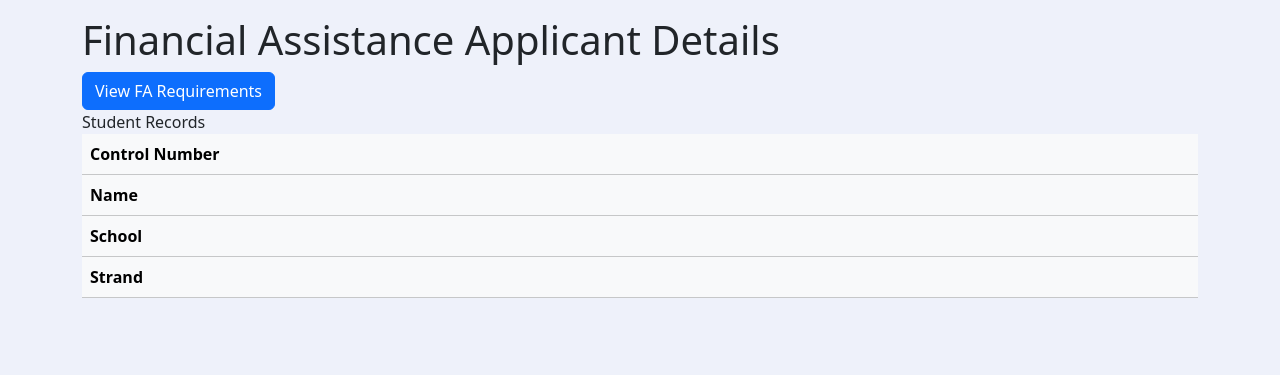
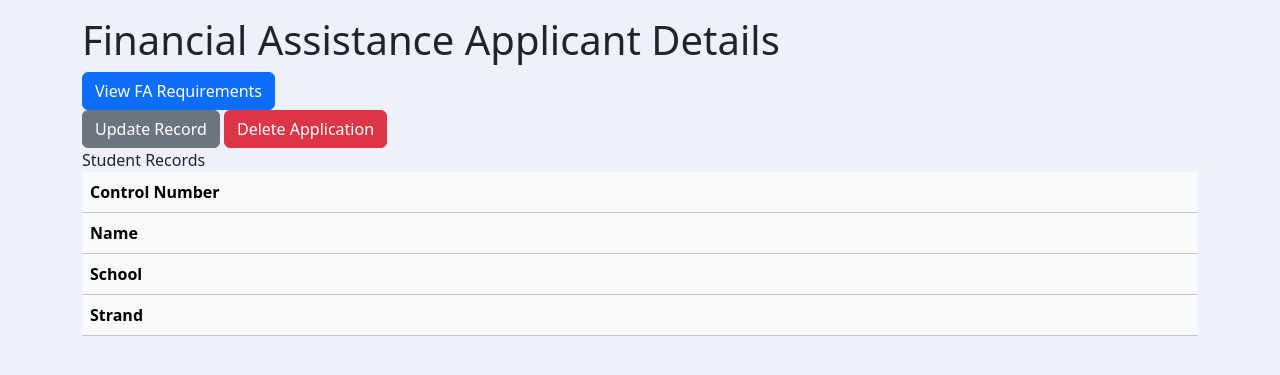
Before and after one commit to BMatthewArzola/Binan-Analytics, a Django app: page /FA_Applicant_Info/1/ in a window 1280 px wide. Shown: the part 56-431 px from the top of the page. Run offline with Django 4.2, Linux system fonts and the light colour scheme; the visitor is signed in with stand-in values (Sample User, id 1); data that the repository does not hold is empty.

Commit message:
jf 11/14/2023

```diff
--- a/project/base/templates/FA/applicant_list.html
+++ b/project/base/templates/FA/applicant_list.html
@@ -11,7 +11,7 @@
       <div class="main-content flex-grow-1">
         <h1>Applicant List</h1>
         <div class="d-flex justify-content-end">
-          <a href="{% url 'add_applicant' %}" class="btn btn-secondary">Add Applicant</a>
+          <a href="{% url 'add_fa_applicant' %}" class="btn btn-secondary">Add Applicant</a>
 
           <form method="post" action="{% url 'fa_filter_applicants' %}">
             {% csrf_token %}
--- a/project/base/templates/FA/assistance_add_applicant.html
+++ b/project/base/templates/FA/assistance_add_applicant.html
@@ -9,7 +9,7 @@
     <h1>Add Record</h1>
 
     <br/>
-    <form method="POST" action="{% url 'add_financial_assistance' %}">
+    <form method="POST" action="{% url 'add_fa_applicant' %}">
         {% csrf_token %}
 
     <div class = "text-center">
--- a/project/base/templates/FA/fa_applicant_info.html
+++ b/project/base/templates/FA/fa_applicant_info.html
@@ -8,6 +8,11 @@
       <form action="{% url 'fa_requirements_list' control_number=records.control_number %}" method="get">
         <button class="btn btn-primary">View FA Requirements</button>
       </form>
+
+      <a href = "{% url 'update_fa_record' records.id  %}" class="btn btn-secondary">Update Record</a>
+      <a href="{% url 'delete_applicant_id' records.id 'fa_application' %}" class="btn btn-danger">Delete Application</a>
+
+
 
       <div>
         <a style="display: inline-block;">Student Records</a>
--- a/project/base/templates/FA/fa_failed_info.html
+++ b/project/base/templates/FA/fa_failed_info.html
@@ -10,7 +10,7 @@
     <p>Course: {{ failed_applicant.course }}</p>
 
 
-
+    <a href="{% url 'delete_applicant' failed_applicant.control_number 'fa_failed' %}" class="btn btn-danger">Delete Application</a>
 
     <a href="{% url 'fa_failed_applicant' %}" class="btn btn-secondary">Back to Applicant List</a>
 </div>
--- a/project/base/templates/FA/fa_passed_info.html
+++ b/project/base/templates/FA/fa_passed_info.html
@@ -14,7 +14,7 @@
 
 
 
-
+    <a href="{% url 'delete_applicant' passed_applicant.control_number 'fa_passed' %}" class="btn btn-danger">Delete Application</a>
 
     <a href="{% url 'fa_passed_applicant' %}" class="btn btn-secondary">Back to Applicant List</a>
 </div>
--- a/project/base/templates/INB/add_record.html
+++ b/project/base/templates/INB/add_record.html
@@ -9,7 +9,7 @@
     <h1>Add Record</h1>
 
     <br/>
-    <form method="POST" action="{% url 'add_applicant' %}">
+    <form method="POST" action="{% url 'add_inb_applicant' %}">
         {% csrf_token %}
 
         <div class = "text-center">
--- a/project/base/templates/INB/applicant_list.html
+++ b/project/base/templates/INB/applicant_list.html
@@ -11,7 +11,7 @@
       <div class="main-content flex-grow-1">
         <h1>Applicant List</h1>
         <div class="d-flex justify-content-end">
-          <a href="{% url 'add_applicant' %}" class="btn btn-secondary">Add Applicant</a>
+          <a href="{% url 'add_inb_applicant' %}" class="btn btn-secondary">Add Applicant</a>
           <a href="{% url 'export' %}" class="btn btn-secondary" data-toggle="modal" data-target="#exportModal">Export Table</a>
           <a href="{% url 'import' %}" class="btn btn-secondary" data-toggle="modal" data-target="#exportModal">Import Table</a>
 
--- a/project/base/templates/INB/failed_info.html
+++ b/project/base/templates/INB/failed_info.html
@@ -9,7 +9,8 @@
     <p>School: {{ failed_applicant.school }}</p>
     <p>Course: {{ failed_applicant.course }}</p>
 
-    <a href="{% url 'delete_applicant' 'failed' failed_applicant.control_number %}" class="btn btn-danger">Delete Applicant</a>
+    <a href="{% url 'delete_applicant' failed_applicant.control_number 'inb_failed' %}" class="btn btn-danger">Delete Application</a>
+
 
 
 
--- a/project/base/templates/INB/passed_info.html
+++ b/project/base/templates/INB/passed_info.html
@@ -12,9 +12,7 @@
     <br>
     <h1>Grades</h1>
 
-    <a href="{% url 'delete_applicant' 'passed' passed_applicant.control_number %}" class="btn btn-danger">Delete Applicant</a>
-
-
+    <a href="{% url 'delete_applicant' passed_applicant.control_number 'inb_passed' %}" class="btn btn-danger">Delete Application</a>
 
     <a href="{% url 'inb_passed_applicant' %}" class="btn btn-secondary">Back to Applicant List</a>
 </div>
--- a/project/base/templates/INB/update_record.html
+++ b/project/base/templates/INB/update_record.html
@@ -199,7 +199,7 @@
         </div>
 
     <div class = "text-center">
-        <a href = "{% url 'applicant_list' %}" class="btn btn-secondary">Back</a>
+        <a href = "{% url 'inb_applicant_list' %}" class="btn btn-secondary">Back</a>
         <button type="submit" class ="btn btn-secondary">Update Record</button>
     </div>
 
--- a/project/base/urls.py
+++ b/project/base/urls.py
@@ -9,111 +9,43 @@
     path("Dashboard/", views.data_visualization, name="dashboard"),
     path("CSV_Record", views.csv_record, name="export"),
     path("Import_File/", views.import_excel, name="import"),
-    path(
-        "delete_applicant/<str:model_name>/<str:pk>/",
-        views.delete_record,
-        name="delete_applicant",
-    ),
-    path(
-        "Add_IskolarngBayan_Applicant/",
-        views.add_information,
-        {"form_type": "applicant"},
-        name="add_applicant",
-    ),
-    path(
-        "Add_FinancialAssistance_Applicant/",
-        views.add_information,
-        {"form_type": "financial_assistance"},
-        name="add_financial_assistance",
-    ),
-    path("Update_Record/<int:pk>", views.update_information, name="update_record"),
+
+
+    path('delete_applicant_id/<int:pk>/<str:model_name>/', views.delete_by_id, name='delete_applicant_id'),
+    path('delete_applicant/<str:control_number>/<str:model_name>/', views.delete_by_control_number, name='delete_applicant'),
+
+
+
+    path("Add_IskolarngBayan_Applicant/",views.add_information, {"form_type": "applicant"}, name="add_inb_applicant",),
+    path("Add_FinancialAssistance_Applicant/",views.add_information,{"form_type": "financial_assistance"},name="add_fa_applicant",),
+
+    path("Update_INB_Record/<int:pk>", views.update_information, name="update_inb_record"),
+    path("Update_FA_Record/<int:pk>", views.update_information, name="update_fa_record"),
     # ------------------------------------------------------------------------------------------------------------------------------
+
     path("Applicant_List/", views.view_applicant_table, name="inb_applicant_list"),
-    path(
-        "INB_Applicant_Info/<int:pk>/",
-        views.inb_applicant_information,
-        name="inb_applicant_info",
-    ),
-    path(
-        "inb_requirements_list/<str:control_number>",
-        views.inb_requirements_list,
-        name="inb_requirements_list",
-    ),
-    path(
-        "inb_filter_applicants/",
-        views.inb_filter_applicants,
-        name="inb_filter_applicants",
-    ),
-    path(
-        "inb/passed/applicant/",
-        views.inb_applicant_list,
-        {"status": "passed"},
-        name="inb_passed_applicant",
-    ),
-    path(
-        "inb/passed/applicant_info/<str:control_number>/",
-        views.inb_applicant_info,
-        {"status": "passed"},
-        name="inb_passed_applicant_info",
-    ),
-    path(
-        "inb/failed/applicant/",
-        views.inb_applicant_list,
-        {"status": "failed"},
-        name="inb_failed_applicant",
-    ),
-    path(
-        "inb/failed/applicant_info/<str:control_number>/",
-        views.inb_applicant_info,
-        {"status": "failed"},
-        name="inb_failed_applicant_info",
-    ),
+    path("INB_Applicant_Info/<int:pk>/",views.inb_applicant_information,name="inb_applicant_info",),
+    path("inb_requirements_list/<str:control_number>",views.inb_requirements_list,name="inb_requirements_list",),
+    path("inb_filter_applicants/",views.inb_filter_applicants,name="inb_filter_applicants",),
+
+    path("inb/passed/applicant/",views.inb_applicant_list,{"status": "passed"},name="inb_passed_applicant",),
+    path("inb/passed/applicant_info/<str:control_number>/",views.inb_applicant_info,{"status": "passed"},name="inb_passed_applicant_info",),
+    path("inb/failed/applicant/",views.inb_applicant_list,{"status": "failed"},name="inb_failed_applicant",),
+    path("inb/failed/applicant_info/<str:control_number>/",views.inb_applicant_info,{"status": "failed"},name="inb_failed_applicant_info",),
+
+
     # -------------------------------------------------------------------------------------------------------------------------------
-    path(
-        "Financial_Assistance_List/",
-        views.financial_assistance_list,
-        name="fa_applicant_list",
-    ),
-    path(
-        "FA_Applicant_Info/<int:pk>/",
-        views.fa_applicant_information,
-        name="fa_applicant_info",
-    ),
-    path(
-        "fa_filter_applicants/", views.fa_filter_applicants, name="fa_filter_applicants"
-    ),
-    path(
-        "FA_Requirements/<str:control_number>/",
-        views.fa_requirement_list,
-        name="fa_requirements_list",
-    ),
-    path(
-        "fa/<str:status>/applicant_info/<str:control_number>/",
-        views.fa_applicant_info,
-        name="fa_applicant_info",
-    ),
-    path(
-        "fa/passed/applicant/",
-        views.fa_applicant_list,
-        {"status": "passed"},
-        name="fa_passed_applicant",
-    ),
-    path(
-        "fa/passed/applicant_info/<str:control_number>/",
-        views.fa_applicant_info,
-        {"status": "passed"},
-        name="fa_passed_applicant_info",
-    ),
-    path(
-        "fa/failed/applicant/",
-        views.fa_applicant_list,
-        {"status": "failed"},
-        name="fa_failed_applicant",
-    ),
-    path(
-        "fa/failed/applicant_info/<str:control_number>/",
-        views.fa_applicant_info,
-        {"status": "failed"},
-        name="fa_failed_applicant_info",
-    ),
+    path("Financial_Assistance_List/",views.financial_assistance_list,name="fa_applicant_list",),
+
+    path("FA_Applicant_Info/<int:pk>/",views.fa_applicant_information,name="fa_applicant_info",),
+
+    path("fa_filter_applicants/", views.fa_filter_applicants, name="fa_filter_applicants"),
+    path("FA_Requirements/<str:control_number>/",views.fa_requirement_list,name="fa_requirements_list",),
+
+    path("fa/<str:status>/applicant_info/<str:control_number>/",views.fa_applicant_info,name="fa_applicant_info",),
+
+    path("fa/passed/applicant/",views.fa_applicant_list,{"status": "passed"},name="fa_passed_applicant",),
+    path("fa/passed/applicant_info/<str:control_number>/",views.fa_applicant_info,{"status": "passed"},name="fa_passed_applicant_info",),
+    path("fa/failed/applicant/",views.fa_applicant_list,{"status": "failed"},name="fa_failed_applicant",),
+    path("fa/failed/applicant_info/<str:control_number>/",views.fa_applicant_info,{"status": "failed"},name="fa_failed_applicant_info",),
 ]
--- a/project/base/views.py
+++ b/project/base/views.py
@@ -1,7 +1,7 @@
 from django.shortcuts import render,redirect, get_object_or_404
 from django.contrib.auth import authenticate, login, logout
 from django.contrib import messages
-from project.forms import SignUpForm, AddApplicantForm, ExportForm, ApplicantUploadForm, AddFinancialAssistanceForm
+from project.forms import SignUpForm, AddINBForm, ExportForm, ApplicantUploadForm, AddFinancialAssistanceForm
 from .models import CollegeStudentApplication, CollegeRequirements, CollegeStudentAccepted, CollegeStudentRejected, ApplicantInfoRepositoryINB, FinancialAssistanceApplication, FinancialAssistanceRequirement, FinancialAssistanceAccepted, FinancialAssistanceRejected, FinancialAssistanceInfoRepository
 from django.db.models import Count
 from django.http import HttpResponse
@@ -522,23 +522,37 @@
         return redirect('home')
 
 
-def delete_record(request, pk, model_name):
+def delete_by_id(request, pk, model_name):
+    return delete_record(request, pk, model_name, use_id=True)
+
+def delete_by_control_number(request, control_number, model_name):
+    return delete_record(request, control_number, model_name, use_id=False)
+
+def delete_record(request, identifier, model_name, use_id=True):
     if request.user.is_authenticated:
-        if model_name == 'application':
-            model = CollegeStudentApplication
-            list_view = 'inb_applicant_list'
-        elif model_name == 'passed':
-            model = CollegeStudentAccepted
-            list_view = 'inb_passed_applicant'
-        elif model_name == 'failed':
-            model = CollegeStudentRejected
-            list_view = 'inb_failed_applicant'
+        list_view = 'home'
+
+        model_map = {
+            'application': (CollegeStudentApplication, 'inb_applicant_list'),
+            'inb_passed': (CollegeStudentAccepted, 'inb_passed_applicant'),
+            'inb_failed': (CollegeStudentRejected, 'inb_failed_applicant'),
+            'fa_application': (FinancialAssistanceApplication, 'fa_applicant_list'),
+            'fa_passed': (FinancialAssistanceAccepted, 'fa_passed_applicant'),
+            'fa_failed': (FinancialAssistanceRejected, 'fa_failed_applicant'),
+        }
+
+        if model_name in model_map:
+            model, list_view = model_map[model_name]
         else:
             messages.error(request, "Invalid model name")
-            return render(request, 'error_page.html', {'message': "Invalid model name provided"})
+            return redirect('home')
 
         try:
-            record = model.objects.get(control_number=pk)
+            if use_id:
+                record = get_object_or_404(model, id=identifier)
+            else:
+                record = get_object_or_404(model, control_number=identifier)
+
             record.delete()
             messages.success(request, f"Record for {model_name.capitalize()} has been deleted")
         except model.DoesNotExist:
@@ -551,10 +565,11 @@
 
 
 
+
 def add_information(request, form_type):
     if request.user.is_authenticated:
         if form_type == 'applicant':
-            form = AddApplicantForm(request.POST or None)
+            form = AddINBForm(request.POST or None)
             template = 'INB/add_record.html'
             success_url = 'inb_applicant_list'
         elif form_type == 'financial_assistance':
@@ -578,17 +593,34 @@
 
 
 def update_information(request, pk):
-    if request.user.is_authenticated:
-        current_record = CollegeStudentApplication.objects.get(id = pk)
-        form =  AddApplicantForm(request.POST or None, instance=current_record)
-        if form.is_valid():
-            form.save()
-            messages.success(request, "Record has been updated!!")
-            return redirect("inb_applicant_list")
-        return render(request, 'INB/update_record.html', {'form': form})
-    else:
+    if not request.user.is_authenticated:
         messages.error(request, "You need to be logged in for this process.")
         return redirect('home')
+
+    try:
+        current_record_inb = CollegeStudentApplication.objects.get(id=pk)
+        form_inb = AddINBForm(request.POST or None, instance=current_record_inb)
+        if form_inb.is_valid():
+            form_inb.save()
+            messages.success(request, "INB Record has been updated!!")
+            return redirect("inb_applicant_list")
+        return render(request, 'INB/update_record.html', {'form': form_inb})
+    except CollegeStudentApplication.DoesNotExist:
+        pass
+
+    try:
+        current_record_fa = FinancialAssistanceApplication.objects.get(id=pk)
+        form_fa = AddFinancialAssistanceForm(request.POST or None, instance=current_record_fa)
+        if form_fa.is_valid():
+            form_fa.save()
+            messages.success(request, "Financial Assistance Record has been updated!!")
+            return redirect("fa_applicant_list")
+        return render(request, 'FA/fa_update_record.html', {'form': form_fa})
+    except FinancialAssistanceApplication.DoesNotExist:
+        pass
+
+    messages.error(request, "Invalid record or model name")
+    return render(request, 'error_page.html', {'message': "Invalid record or model name provided"})
 
 #Requirements~~
 def inb_requirements_list(request, control_number):
--- a/project/project/forms.py
+++ b/project/project/forms.py
@@ -45,7 +45,7 @@
 
 #------------------------------------------------------------------------------------------------------------------------------------------------------------------------------------------------------
 
-class AddApplicantForm(forms.ModelForm):
+class AddINBForm(forms.ModelForm):
         GENDER_CHOICES = [
             ("0", "Select Gender"),
             ("Male", "Male"),
```
Also changed, not shown: project/base/templates/INB/applicants_info.html (+8 -2 lines).
